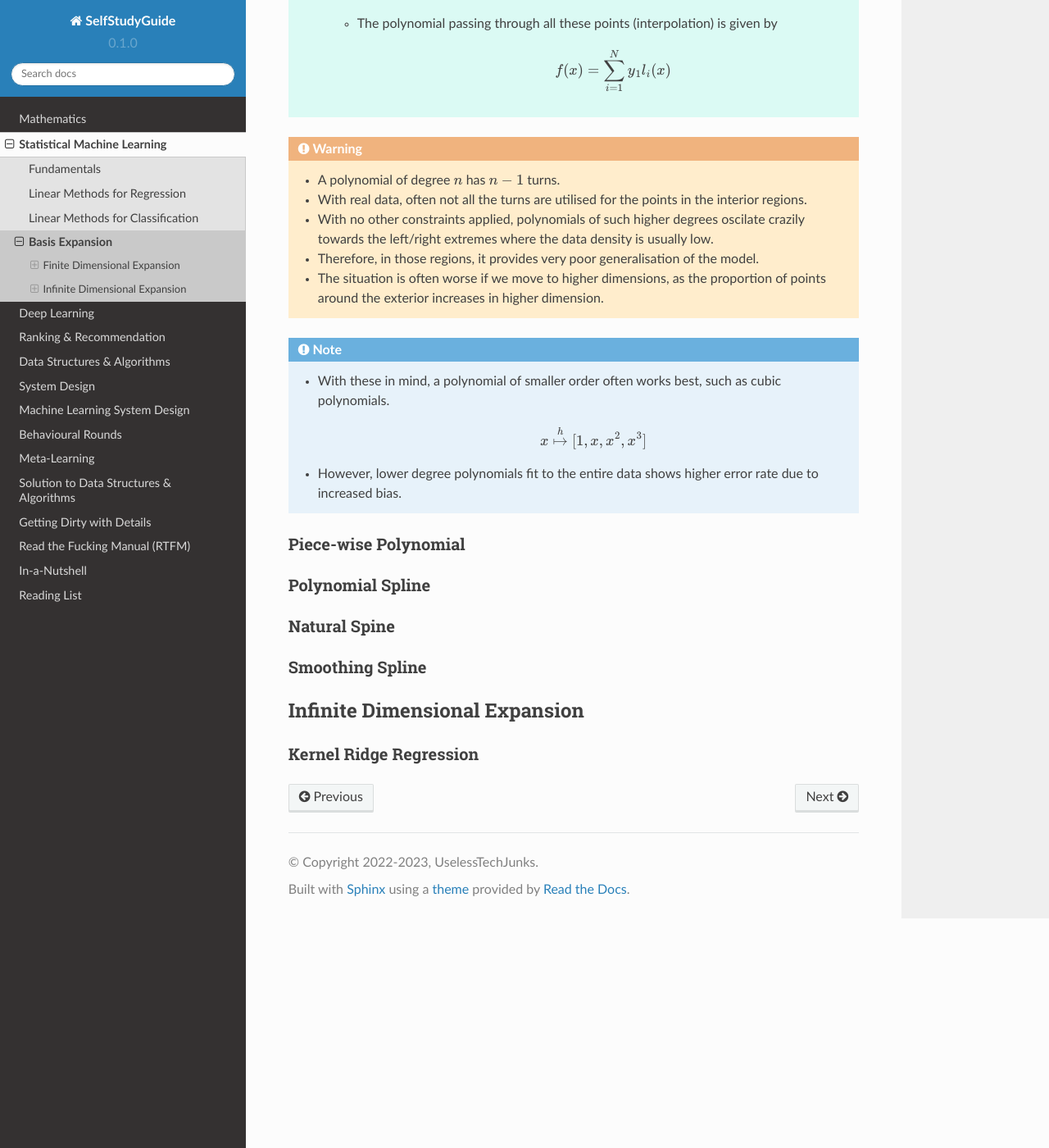
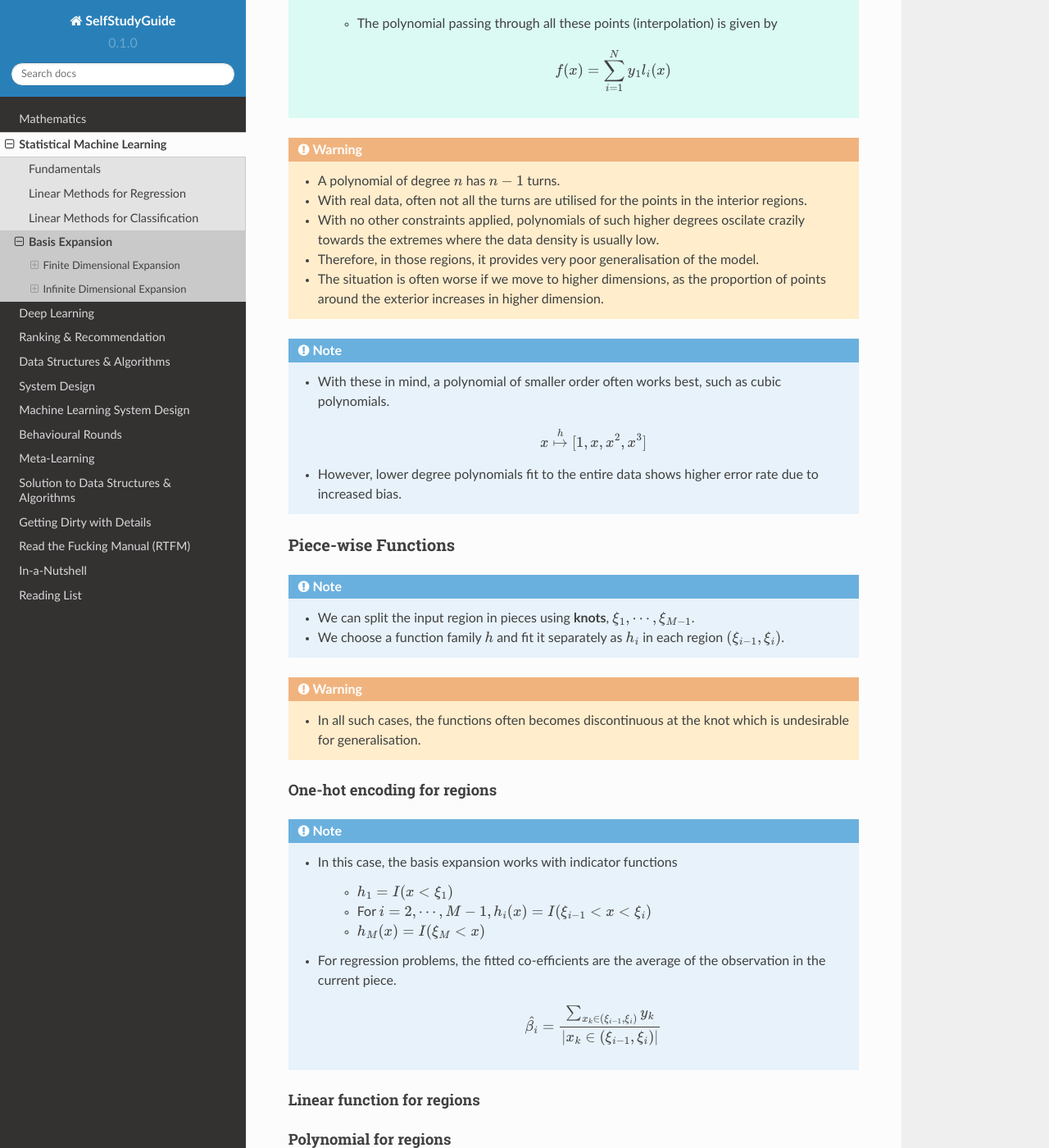
Before and after one commit to uselesstechjunks/leetcode, a Sphinx documentation site: the page built from docs/source/ml/basisexp.rst, in a window 1280 px wide and 1400 px high, scrolled down 1131 px. Shown: the whole window at 82% size. Built offline with Sphinx 7.4.7 and the Read the Docs theme 2.0.0, drawn with Linux system fonts in a browser that asks for light colours.

Commit message:
Update basisexp.rst

```diff
--- a/docs/source/ml/basisexp.rst
+++ b/docs/source/ml/basisexp.rst
@@ -39,7 +39,7 @@ Polynomial
 .. warning::
 	* A polynomial of degree :math:`n` has :math:`n-1` turns.
 	* With real data, often not all the turns are utilised for the points in the interior regions.
-	* With no other constraints applied, polynomials of such higher degrees oscilate crazily towards the left/right extremes where the data density is usually low.
+	* With no other constraints applied, polynomials of such higher degrees oscilate crazily towards the extremes where the data density is usually low.
 	* Therefore, in those regions, it provides very poor generalisation of the model.
 	* The situation is often worse if we move to higher dimensions, as the proportion of points around the exterior increases in higher dimension.
 
@@ -49,8 +49,32 @@ Polynomial
 		.. math:: x\overset{h}\mapsto[1,x,x^2,x^3]
 	* However, lower degree polynomials fit to the entire data shows higher error rate due to increased bias.
 
-Piece-wise Polynomial
+Piece-wise Functions
 ==================================================================================
+.. note::
+	* We can split the input region in pieces using **knots**, :math:`\xi_1,\cdots,\xi_{M-1}`.
+	* We choose a function family :math:`h` and fit it separately as :math:`h_i` in each region :math:`(\xi_{i-1},\xi_i)`.
+
+.. warning::
+	* In all such cases, the functions often becomes discontinuous at the knot which is undesirable for generalisation.
+
+One-hot encoding for regions
+----------------------------------------------------------------------------------
+.. note::
+	* In this case, the basis expansion works with indicator functions
+
+		* :math:`h_1=I(x < \xi_1)`
+		* For :math:`i=2,\cdots,M-1, h_i(x)=I(\xi_{i-1} < x < \xi_i)`
+		* :math:`h_M(x)=I(\xi_M < x)`
+	* For regression problems, the fitted co-efficients are the average of the observation in the current piece.
+
+		.. math:: \hat{\beta_i}=\frac{\sum_{x_k\in(\xi_{i-1},\xi_i)}y_k}{|x_k\in(\xi_{i-1},\xi_i)|}
+
+Linear function for regions
+----------------------------------------------------------------------------------
+
+Polynomial for regions
+----------------------------------------------------------------------------------
 
 Polynomial Spline
 ==================================================================================
```
